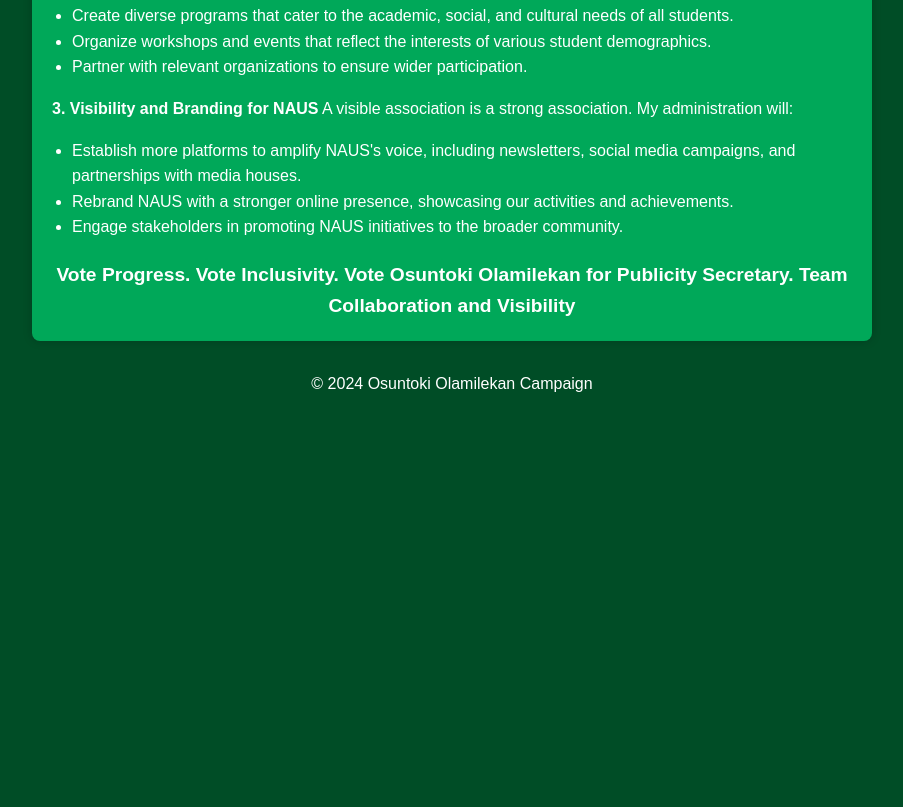
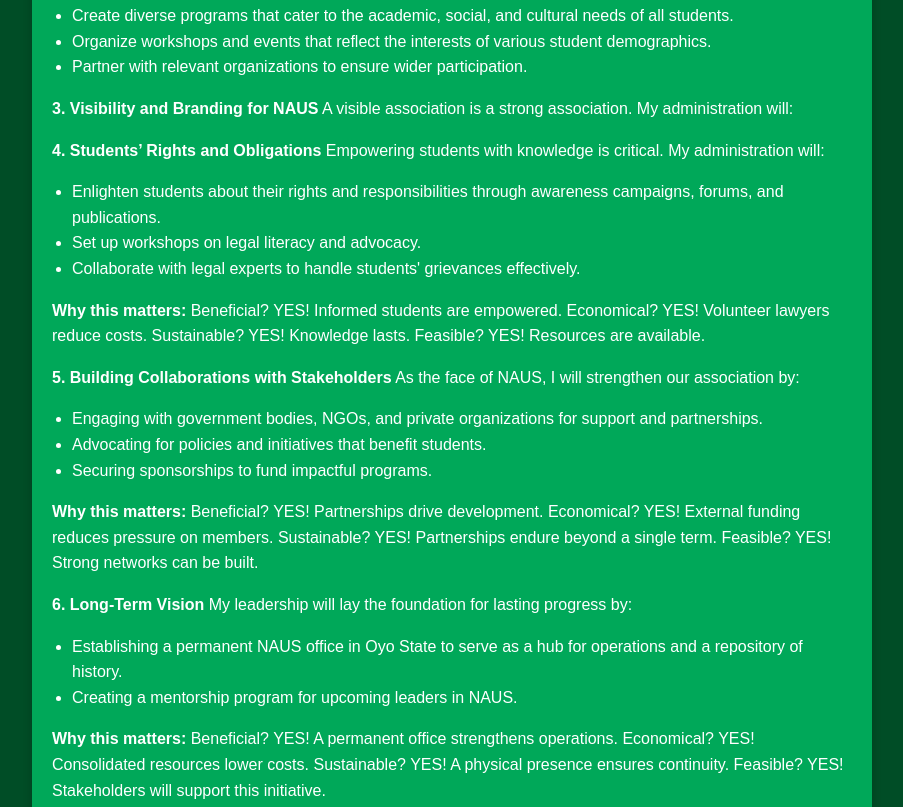
Before and after one commit to DaveInnovator/NOATSBA, a plain HTML site: page index.html in a window 1280 px wide. Shown: the part 794-1601 px from the top of the page, without its empty margins (188-1091 px from the left). Before the commit the page ends 1201 px from the top, so only its background shows below. Drawn offline with Linux system fonts and the light colour scheme.

Commit message:
Update index.html

```diff
--- a/index.html
+++ b/index.html
@@ -96,6 +96,49 @@
             <strong>3. Visibility and Branding for NAUS</strong>
             A visible association is a strong association. My administration will:
         </p>
+        <strong>4. Students’ Rights and Obligations</strong>
+            Empowering students with knowledge is critical. My administration will:
+        </p>
+        <ul>
+            <li>Enlighten students about their rights and responsibilities through awareness campaigns, forums, and publications.</li>
+            <li>Set up workshops on legal literacy and advocacy.</li>
+            <li>Collaborate with legal experts to handle students' grievances effectively.</li>
+        </ul>
+        <p>
+            <strong>Why this matters:</strong> Beneficial? YES! Informed students are empowered.
+            Economical? YES! Volunteer lawyers reduce costs.
+            Sustainable? YES! Knowledge lasts.
+            Feasible? YES! Resources are available.
+        </p>
+        <p>
+            <strong>5. Building Collaborations with Stakeholders</strong>
+            As the face of NAUS, I will strengthen our association by:
+        </p>
+        <ul>
+            <li>Engaging with government bodies, NGOs, and private organizations for support and partnerships.</li>
+            <li>Advocating for policies and initiatives that benefit students.</li>
+            <li>Securing sponsorships to fund impactful programs.</li>
+        </ul>
+        <p>
+            <strong>Why this matters:</strong> Beneficial? YES! Partnerships drive development.
+            Economical? YES! External funding reduces pressure on members.
+            Sustainable? YES! Partnerships endure beyond a single term.
+            Feasible? YES! Strong networks can be built.
+        </p>
+        <p>
+            <strong>6. Long-Term Vision</strong>
+            My leadership will lay the foundation for lasting progress by:
+        </p>
+        <ul>
+            <li>Establishing a permanent NAUS office in Oyo State to serve as a hub for operations and a repository of history.</li>
+            <li>Creating a mentorship program for upcoming leaders in NAUS.</li>
+        </ul>
+        <p>
+            <strong>Why this matters:</strong> Beneficial? YES! A permanent office strengthens operations.
+            Economical? YES! Consolidated resources lower costs.
+            Sustainable? YES! A physical presence ensures continuity.
+            Feasible? YES! Stakeholders will support this initiative.
+        </p>
         <ul>
             <li>Establish more platforms to amplify NAUS's voice, including newsletters, social media campaigns, and partnerships with media houses.</li>
             <li>Rebrand NAUS with a stronger online presence, showcasing our activities and achievements.</li>
```
